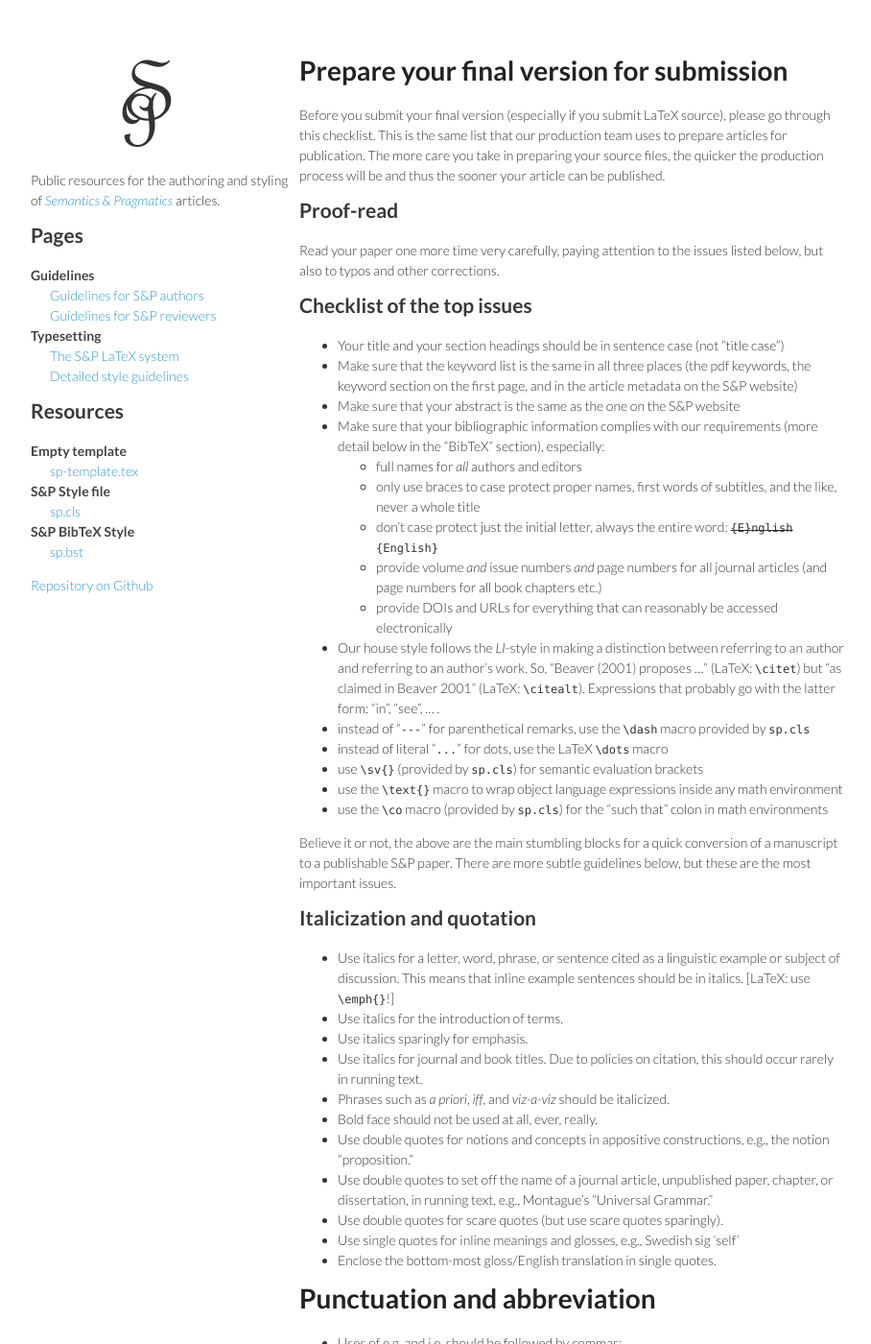
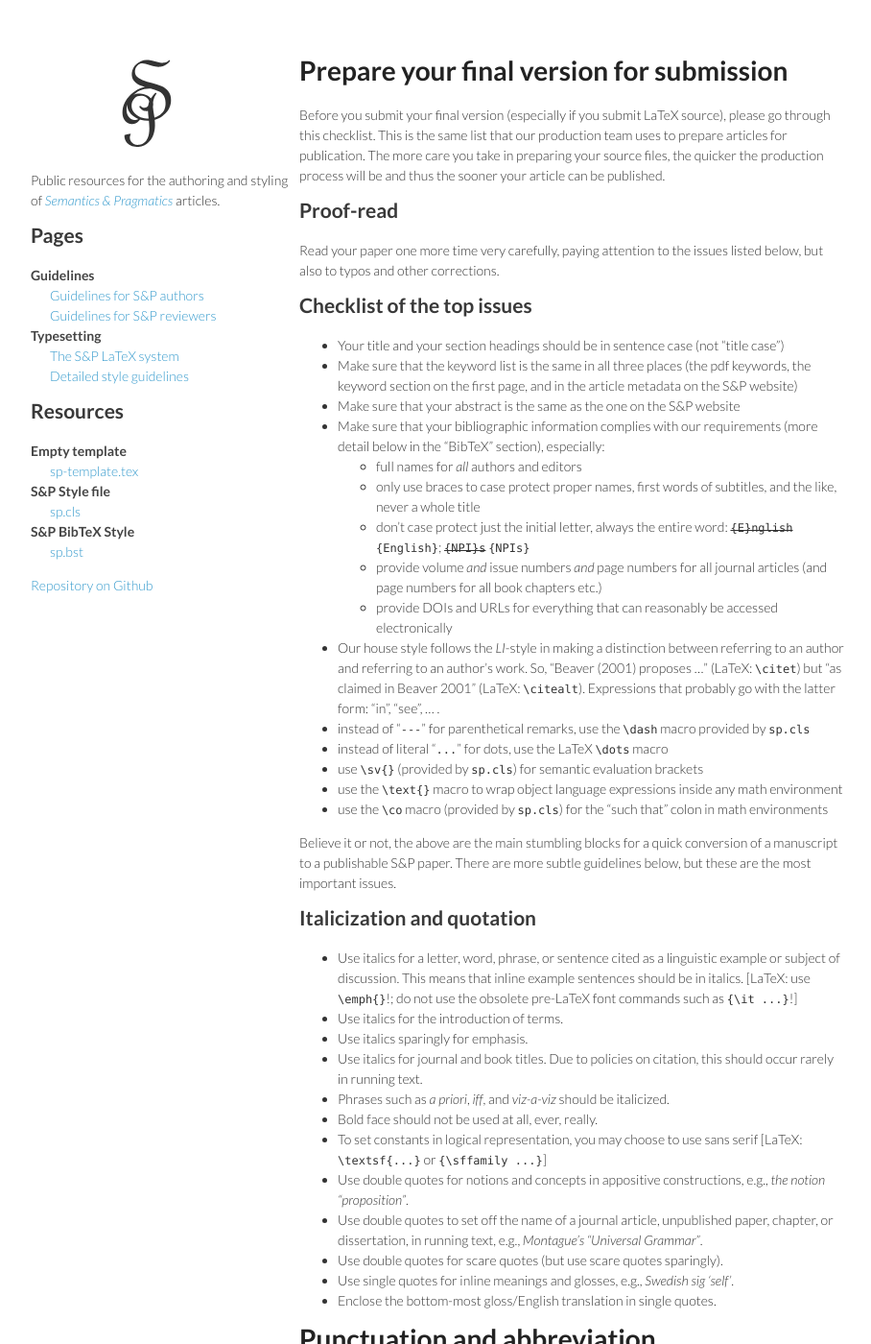
Before and after one commit to semprag/semprag.github.io, a Jekyll site: the page built from style.md, in a window 1280 px wide and 1400 px high. Shown: the whole window at 96% size, without its empty margins (178-1086 px from the left). Built offline with Jekyll 4.4.1, drawn with Linux system fonts in a browser that asks for light colours; some of the changed text lies outside the part shown.

Commit message:
Slight revision of style guidelines

```diff
--- a/style.md
+++ b/style.md
@@ -18,7 +18,7 @@
 * Make sure that your bibliographic information complies with our requirements (more detail below in the "BibTeX" section), especially:
     * full names for *all* authors and editors
     * only use braces to case protect proper names, first words of subtitles, and the like, never a whole title
-    * don't case protect just the initial letter, always the entire word: ~~`{E}nglish`~~ `{English}`
+    * don't case protect just the initial letter, always the entire word: <del><code>{E}nglish</code></del> `{English}`; <del><code>{NPI}s</code></del> `{NPIs}`
     * provide volume *and* issue numbers *and* page numbers for all journal articles (and page numbers for all book chapters etc.)
     * provide DOIs and URLs for everything that can reasonably be accessed electronically
 * Our house style follows the *LI*-style in making a distinction between referring to an author and referring to an author's work. So, "Beaver (2001) proposes ..." (LaTeX: `\citet`) but "as claimed in Beaver 2001" (LaTeX: `\citealt`). Expressions that probably go with the latter form: "in", "see", ... .
@@ -32,23 +32,24 @@
 
 ## Italicization and quotation
 
-- Use italics for a letter, word, phrase, or sentence cited as a linguistic example or subject of discussion. This means that inline example sentences should be in italics. [LaTeX: use `\emph{}`!]
+- Use italics for a letter, word, phrase, or sentence cited as a linguistic example or subject of discussion. This means that inline example sentences should be in italics. [LaTeX: use `\emph{}`!; do not use the obsolete pre-LaTeX font commands such as `{\it ...}`!]
 - Use italics for the introduction of terms.
 - Use italics sparingly for emphasis.
 - Use italics for journal and book titles. Due to policies on citation, this should occur rarely in running text.
 - Phrases such as *a priori*, *iff*, and *viz-a-viz* should be italicized.
 - Bold face should not be used at all, ever, really.
-- Use double quotes for notions and concepts in appositive constructions, e.g., the notion "proposition."
-- Use double quotes to set off the name of a journal article, unpublished paper, chapter, or dissertation, in running text, e.g., Montague's "Universal Grammar."
+- To set constants in logical representation, you may choose to use sans serif [LaTeX: `\textsf{...}` or `{\sffamily ...}`]
+- Use double quotes for notions and concepts in appositive constructions, e.g., *the notion "proposition"*.
+- Use double quotes to set off the name of a journal article, unpublished paper, chapter, or dissertation, in running text, e.g., *Montague's "Universal Grammar"*.
 - Use double quotes for scare quotes (but use scare quotes sparingly).
-- Use single quotes for inline meanings and glosses, e.g., Swedish sig 'self'
+- Use single quotes for inline meanings and glosses, e.g., *Swedish sig 'self'*.
 - Enclose the bottom-most gloss/English translation in single quotes.
 
 # Punctuation and abbreviation
 
 - Uses of e.g. and i.e. should be followed by commas:
-  - ~~e.g.~~ e.g.,
-  - ~~i.e.~~ i.e.,
+  - <del>e.g.</del> e.g.,
+  - <del>i.e.</del> i.e.,
   - Avoid use of e.g., i.e., etc. in non-parenthesized text.
 - Punctuation marks (commas, semicolons, periods, ...) should be inside quotation marks *only if* they were part of the material being quoted. Otherwise -- if they are attributable to you as the author rather than the material being quoted -- they should occur outside the quotation marks. (Ben Yagoda has [a good article on this topic](http://www.slate.com/articles/life/the_good_word/2011/05/the_rise_of_logical_punctuation.single.html).)
 - Example references and numbers should be surrounded by parentheses, e.g., (1), (2-3), (4a), (5b-c), (6a,c), etc.
@@ -118,9 +111,11 @@
     - People
     - Places
   - Acronyms
+  - The first word of a subtitle (unless you're using the title/subtitle functionality of BibLaTeX)
   - All nouns if the title is in German or similar languages that capitalize nouns
   - Even in these cases, hard-case the entire word instead of the initial letter. (This is essential for proper kerning.)
-    - <del>`{B}ook`</del> `{Book}`
+    - <del><code>{B}ook</code></del> `{Book}`
+    - <del><code>{NPI}s</code></del> `{NPIs}`
 - Whenever possible, include the DOI for the article. These are often hard to find, but [Google Scholar](http://scholar.google.com/) and [crossref.org/SimpleTextQuery](http://crossref.org/SimpleTextQuery/) can help.
   - DOIs should never end in periods, which can cause the DOI lookup to fail.
 - There is no need for the `\SortNoop{}` hack to sort non-ascii author names. Our bibliography style will handle these automatically.
```
Also changed, not shown: other parts of style.md (+4 -12 lines).
